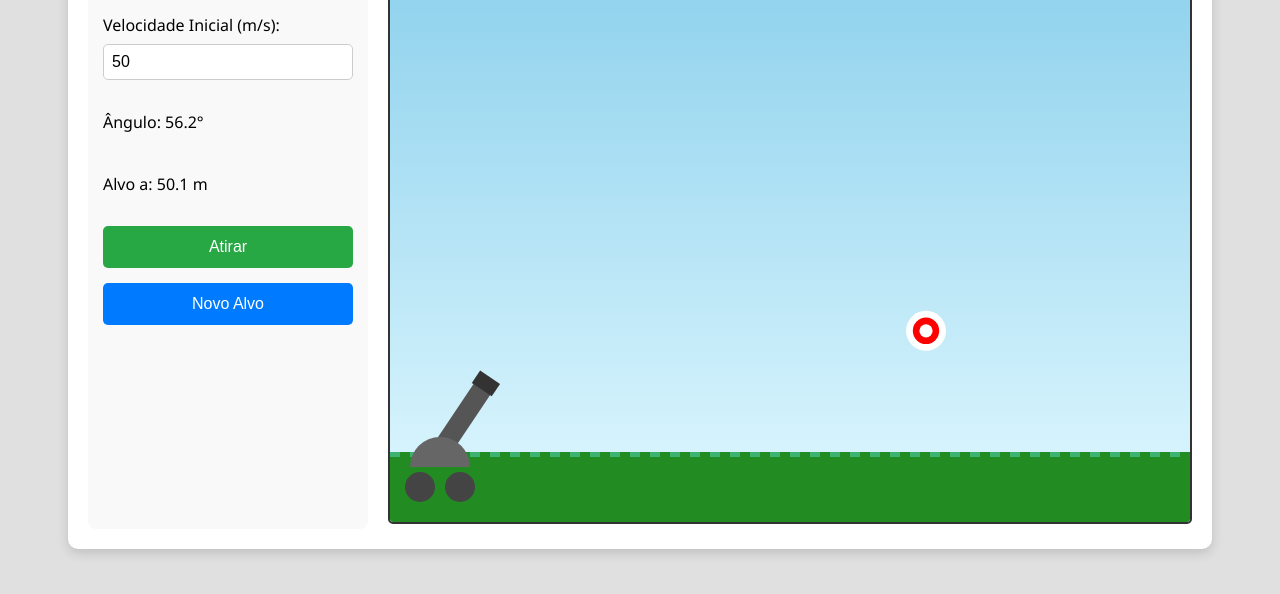
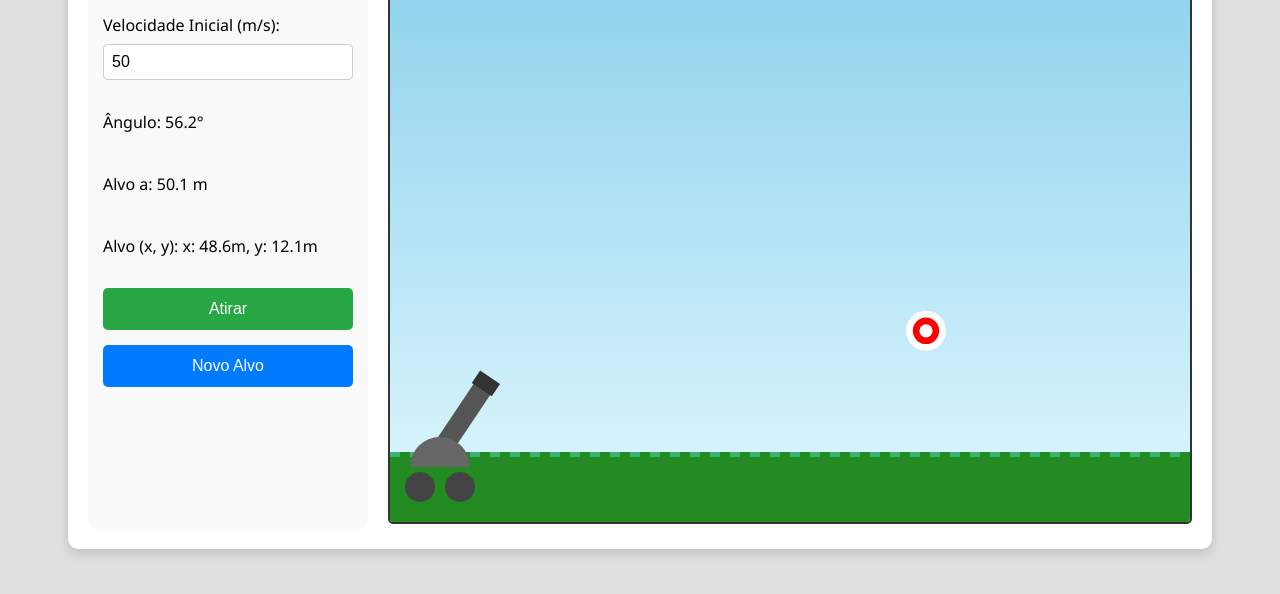
Before and after one commit to raian2209/Lan-amento-Obli, a plain HTML site: page index.html in a window 1280 px wide. Shown: the part 176-770 px from the top of the page. Drawn offline with Linux system fonts and the light colour scheme.

Commit message:
att visual é  intuitividade

```diff
--- a/index.html
+++ b/index.html
@@ -17,6 +17,7 @@
             <div class="info-group">
                 <p>Ângulo: <span id="angleDisplay">45.0</span>°</p>
                 <p>Alvo a: <span id="distanceDisplay">...</span> m</p>
+                <p>Alvo (x, y): <span id="targetCoordsDisplay">...</span></p>
             </div>
             <button id="fireButton">Atirar</button>
             <button id="resetButton">Novo Alvo</button>
--- a/script.js
+++ b/script.js
@@ -8,11 +8,13 @@ const fireButton = document.getElementById('fireButton');
 const resetButton = document.getElementById('resetButton');
 const angleDisplay = document.getElementById('angleDisplay');
 const distanceDisplay = document.getElementById('distanceDisplay');
+const targetCoordsDisplay = document.getElementById('targetCoordsDisplay');
 const messageDisplay = document.getElementById('messageDisplay');
+
 
 // Constantes Físicas e do Jogo
 const GRAVITY = 9.8;
-const PIXELS_PER_METER = 10;
+const PIXELS_PER_METER = 10; // 10 pixels = 1 metro
 
 // Variáveis de Estado do Jogo
 let gameState = 'ready';
@@ -24,7 +26,7 @@ let animationFrameId = null;
 let lastTime = 0;
 let trajectoryPath = [];
 
-// --- FUNÇÕES DE DESENHO ---
+// --- FUNÇÕES DE DESENHO (Sem alterações aqui) ---
 
 function draw() {
     ctx.clearRect(0, 0, canvas.width, canvas.height);
@@ -109,8 +111,6 @@ function drawTrajectory() {
         ctx.lineTo(point.x, point.y);
     }
     ctx.stroke();
-    // CORREÇÃO APLICADA AQUI:
-    // A função precisa de um array vazio para resetar para uma linha sólida.
     ctx.setLineDash([]);
 }
 
@@ -196,6 +196,20 @@ function resetGame() {
     angleDisplay.textContent = (cannon.angle * 180 / Math.PI).toFixed(1);
     const distance = Math.sqrt(Math.pow(target.x - cannon.x, 2) + Math.pow(target.y - cannon.y, 2)) / PIXELS_PER_METER;
     distanceDisplay.textContent = distance.toFixed(1);
+
+    // --- ALTERAÇÃO PRINCIPAL AQUI ---
+    // Calcula a diferença de posição em pixels
+    const deltaX_pixels = target.x - cannon.x;
+    // O eixo Y é invertido no canvas, por isso a subtração é cannon.y - target.y
+    const deltaY_pixels = cannon.y - target.y;
+
+    // Converte a diferença de pixels para metros
+    const targetX_meters = deltaX_pixels / PIXELS_PER_METER;
+    const targetY_meters = deltaY_pixels / PIXELS_PER_METER;
+
+    // Exibe as coordenadas em metros na UI
+    targetCoordsDisplay.textContent = `x: ${targetX_meters.toFixed(1)}m, y: ${targetY_meters.toFixed(1)}m`;
+
     draw();
 }
 
```
